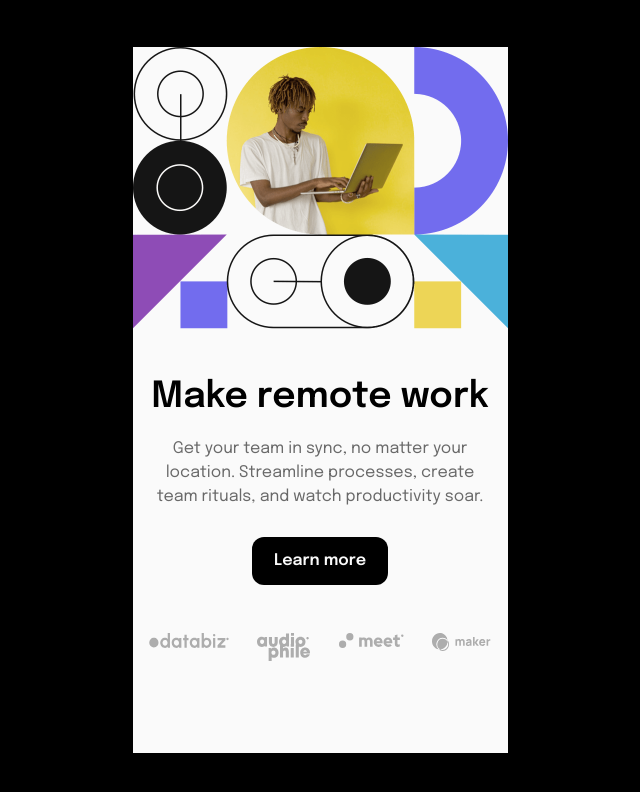
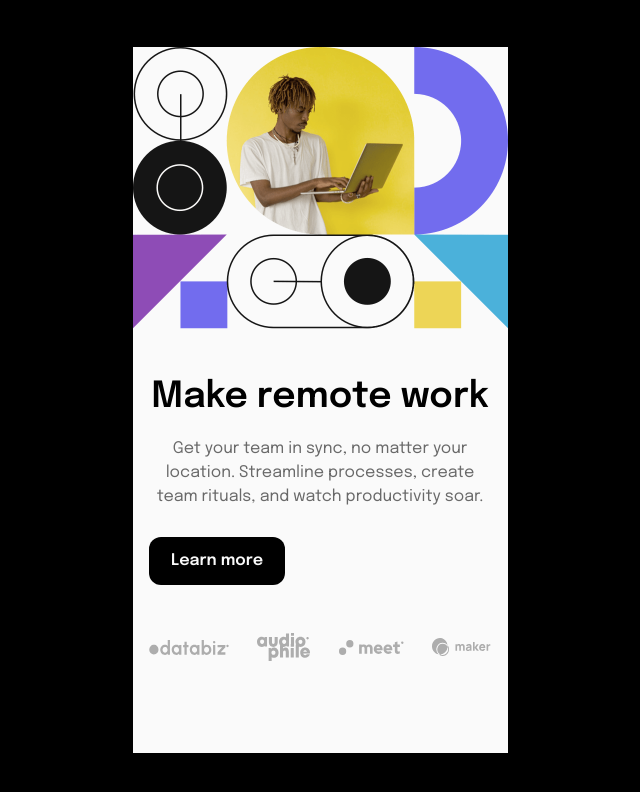
Before and after one commit to shaversj/intro-section-with-dropdown-navigation-main, a React (Vite) app: page / in a window 1280 px wide. Shown: the top 792 px of the page, without its empty margins (320-960 px from the left). Built offline with nearby package versions, Linux system fonts and the light colour scheme.

Commit message:
Dekstop layout

```diff
--- a/src/App.jsx
+++ b/src/App.jsx
@@ -11,7 +11,7 @@ function App() {
   return (
     <>
       <div className={"bg-black min-h-screen grid place-items-center"}>
-        <div className={"bg-almost-white max-w-screen-sm mx-auto font-Epilogue"}>
+        <div className={"bg-almost-white max-w-screen-sm mx-auto lg:max-w-screen-lg lg:h-[900px] w-full font-Epilogue"}>
           {/*<header>*/}
           {/*  <nav>*/}
           {/*    <a>Features</a>*/}
@@ -26,36 +26,38 @@ function App() {
           {/*  </nav>*/}
           {/*</header>*/}
 
-          <main className={""}>
-            <picture>
-              <source srcSet={heroDesktop} media={"(min-width: 1440px)"} />
-              <img src={heroMobile} alt={""}/>
+          {/*// lg:pl-[170px] lg:pr-[128px]*/}
+
+          <main className={"lg:flex lg:pl-[170px] lg:pr-[128px] lg:gap-36"}>
+            <picture className={"lg:basis-1/2 lg:order-2"}>
+              <source className={""} srcSet={heroDesktop} media={"(min-width: 1440px)"} />
+              <img className={"lg:w-[485px] lg:h-[648px]"} src={heroMobile} alt={""}/>
             </picture>
 
-            <div className={"px-4"}>
-              <h1 className={"text-center text-4xl font-semibold pt-12"}>Make remote work</h1>
-              <p className={"text-medium-gray text-center font-normal pt-5"}>
+            <div className={"lg:basis-1/2 px-4 lg:order-1 lg:px-0 lg:pt-14"}>
+              <h1 className={"text-center text-4xl font-semibold pt-12 lg:text-[75px] lg:leading-[4.8rem] lg:font-bold lg:text-left"}>Make remote work</h1>
+              <p className={"text-medium-gray text-center font-normal pt-5 lg:text-left lg:text-xl lg:pt-14"}>
                 Get your team in sync, no matter your location. Streamline processes,
                 create team rituals, and watch productivity soar.
               </p>
 
-              <div className={"flex justify-center pt-7"}>
-                <button className={"bg-black px-[1.4rem] py-3 rounded-xl"}>
-                  <span className={"text-almost-white font-semibold"}>Learn more</span>
+              <div className={"flex pt-7 lg:pt-14"}>
+                <button className={"bg-black px-[1.4rem] py-3 rounded-xl lg:px-[2.05rem] lg:py-[1rem]"}>
+                  <span className={"text-almost-white font-semibold lg:text-[17px] leading-3"}>Learn more</span>
                 </button>
               </div>
 
+              <div className={"flex items-center space-x-5 pt-12 pb-[92px] lg:pt-[6.8rem] justify-between"}>
+                <img className={"w-[80px] h-[15px] lg:w-[115px] lg:h-[21px]"} src={databiz} alt={""}/>
+                <img className={"w-[53px] h-[28px] lg:w-[74px] lg:h-[38px]"} src={audiophile} alt={""}/>
+                <img className={"w-[65px] h-[15px] lg:w-[90px] lg:h-[22px]"} src={meet} alt={""}/>
+                <img className={"w-[59px] h-[18px] lg:w-[84px] lg:h-[25px]"} src={maker} alt={""}/>
+              </div>
             </div>
 
 
           </main>
 
-          <footer className={"flex space-x-5 pt-12 px-4 pb-[92px] justify-between"}>
-            <img className={"w-[80px] h-[15px]"} src={databiz} alt={""}/>
-            <img className={"w-[53px] h-[28px]"} src={audiophile} alt={""}/>
-            <img className={"w-[65px] h-[15px]"} src={meet} alt={""}/>
-            <img className={"w-[59px] h-[18px]"} src={maker} alt={""}/>
-          </footer>
 
         </div>
       </div>
```
